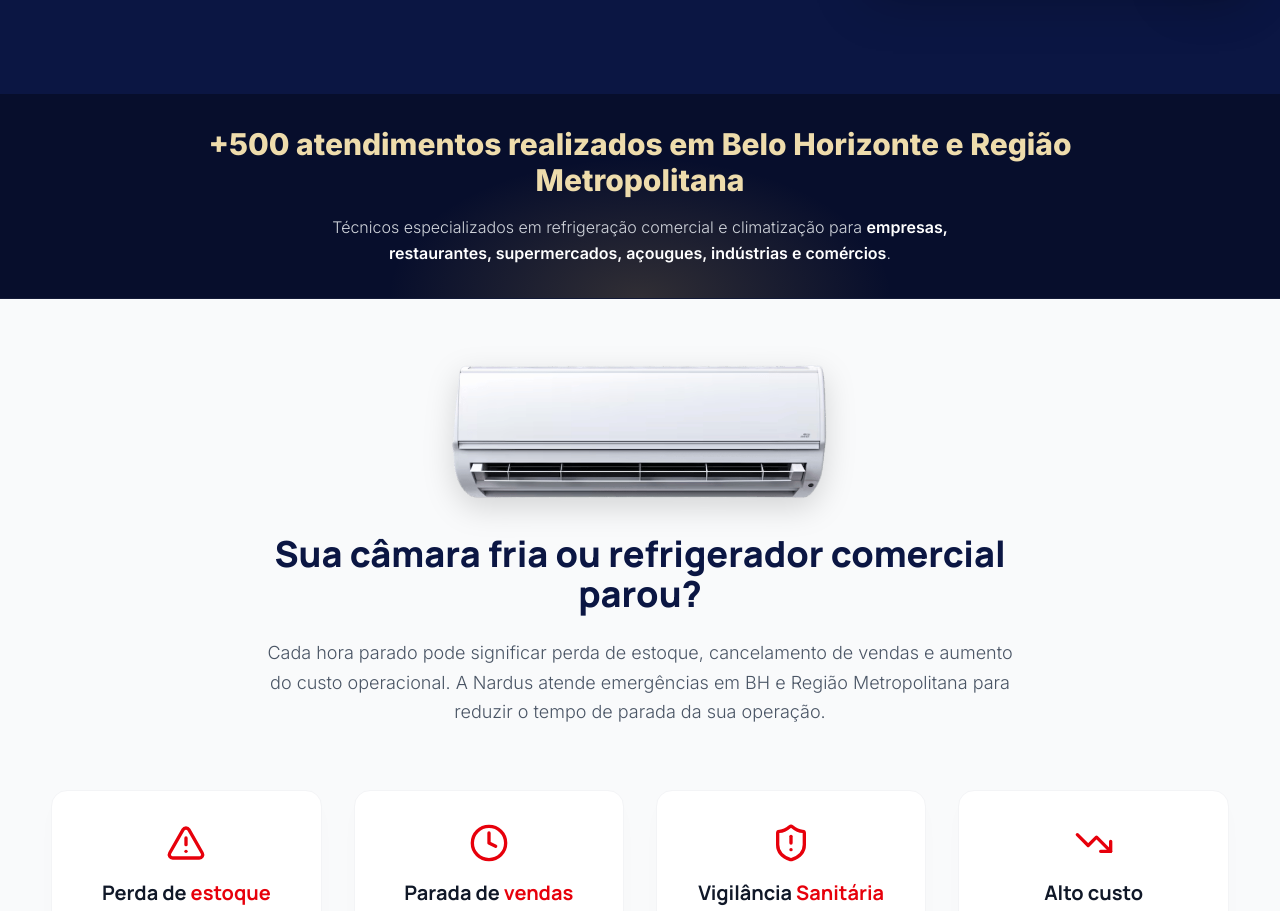
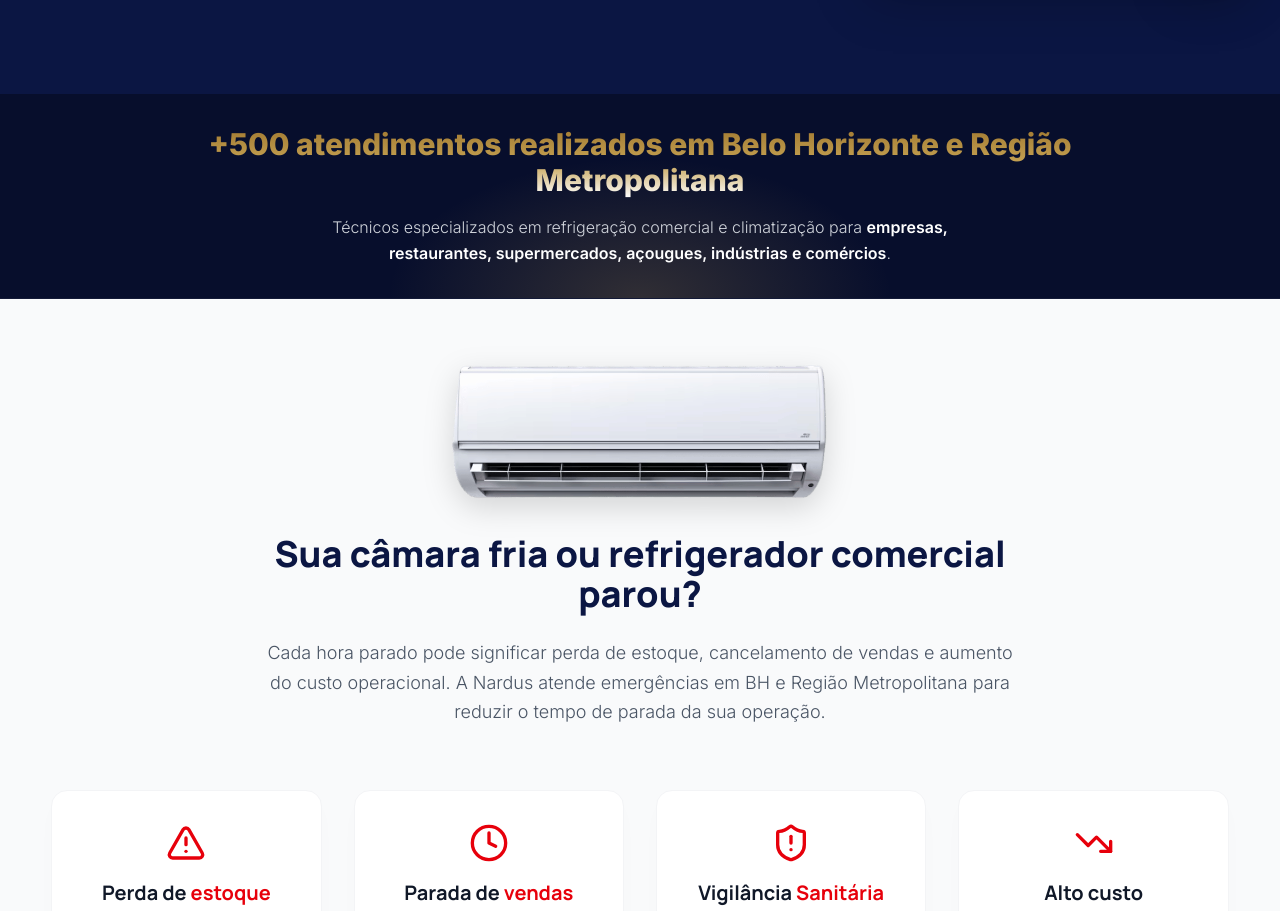
Before and after one commit to t0non/lpNardus, a Next.js app: page / in a window 1280 px wide. Shown: the part 800-1711 px from the top of the page. Built offline with nearby package versions, Linux system fonts and the light colour scheme.

Commit message:
style: apply bottom-to-top gradient illumination directly on stat text

```diff
--- a/src/components/sections/CredibilityBar.tsx
+++ b/src/components/sections/CredibilityBar.tsx
@@ -14,7 +14,15 @@ export function CredibilityBar() {
 
           {/* Big Stat */}
           <div className="space-y-1 relative">
-            <div className="text-2xl md:text-3xl font-extrabold text-[var(--color-brand-accent)]">
+            <div
+              className="text-2xl md:text-3xl font-extrabold"
+              style={{
+                background: 'linear-gradient(to top, #ffffff 0%, #C4A152 50%, #a07830 100%)',
+                WebkitBackgroundClip: 'text',
+                WebkitTextFillColor: 'transparent',
+                backgroundClip: 'text',
+              }}
+            >
               +500 atendimentos realizados em Belo Horizonte e Região Metropolitana
             </div>
           </div>
```
